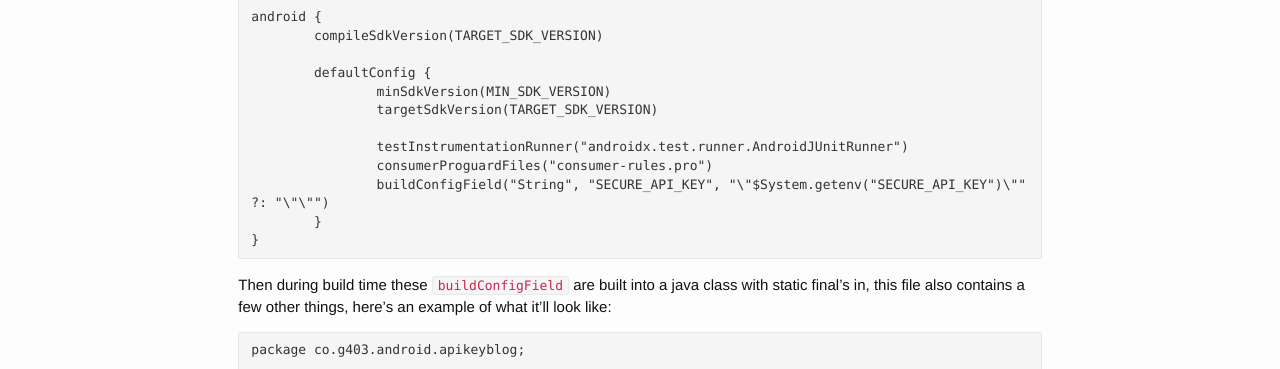
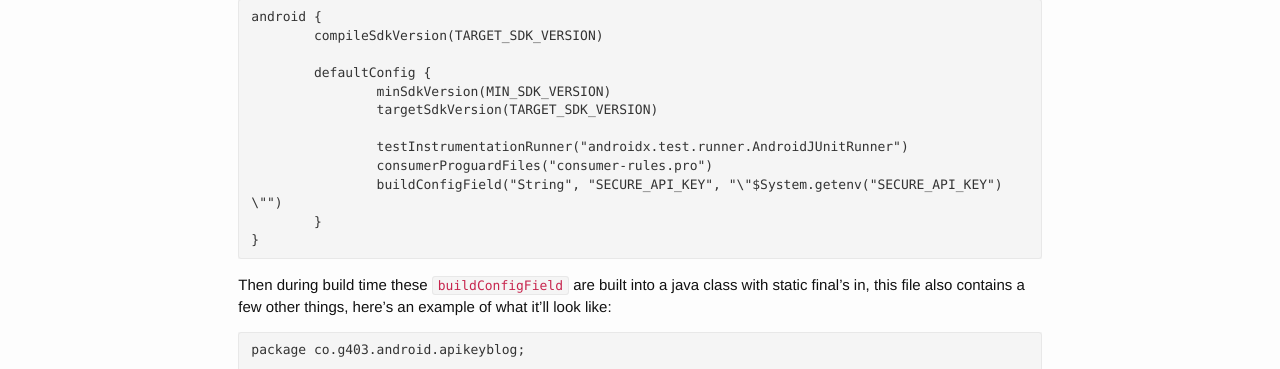
Before and after one commit to gabriel403/g403.co, a Jekyll site: the page built from _posts/2020-10-20-android-environment-vars.md, in a window 1280 px wide and 900 px high, scrolled down 602 px. Shown: the part 251-620 px from the top of the window. Built offline with Jekyll 4.4.1, drawn with Linux system fonts in a browser that asks for light colours; nearby versions of some CDN libraries.

Commit message:
remove elvis

````diff
--- a/_posts/2020-10-20-android-environment-vars.md
+++ b/_posts/2020-10-20-android-environment-vars.md
@@ -40,7 +40,7 @@ android {
 
 		testInstrumentationRunner("androidx.test.runner.AndroidJUnitRunner")
 		consumerProguardFiles("consumer-rules.pro")
-		buildConfigField("String", "SECURE_API_KEY", "\"$System.getenv("SECURE_API_KEY")\"" ?: "\"\"")
+		buildConfigField("String", "SECURE_API_KEY", "\"$System.getenv("SECURE_API_KEY")\"")
 	}
 }
 ```
````
